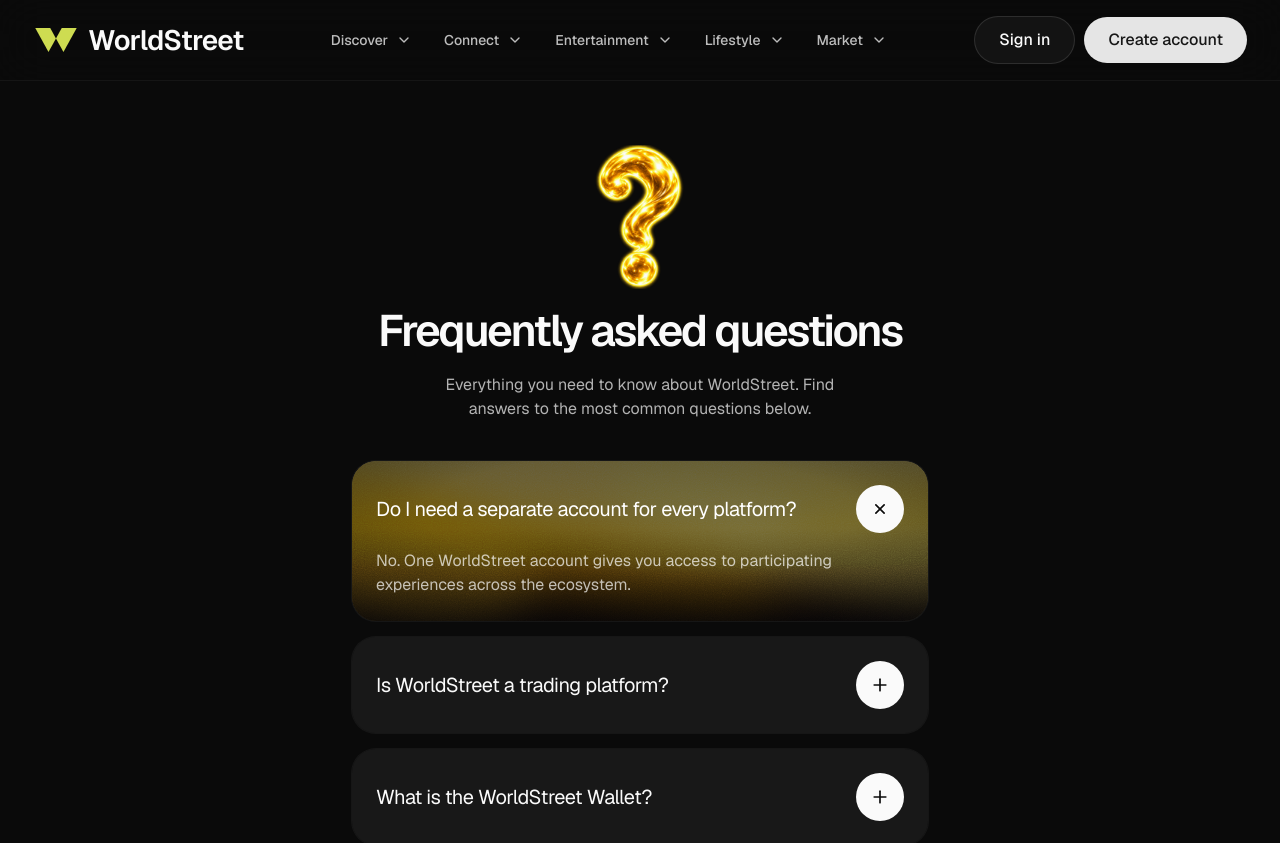
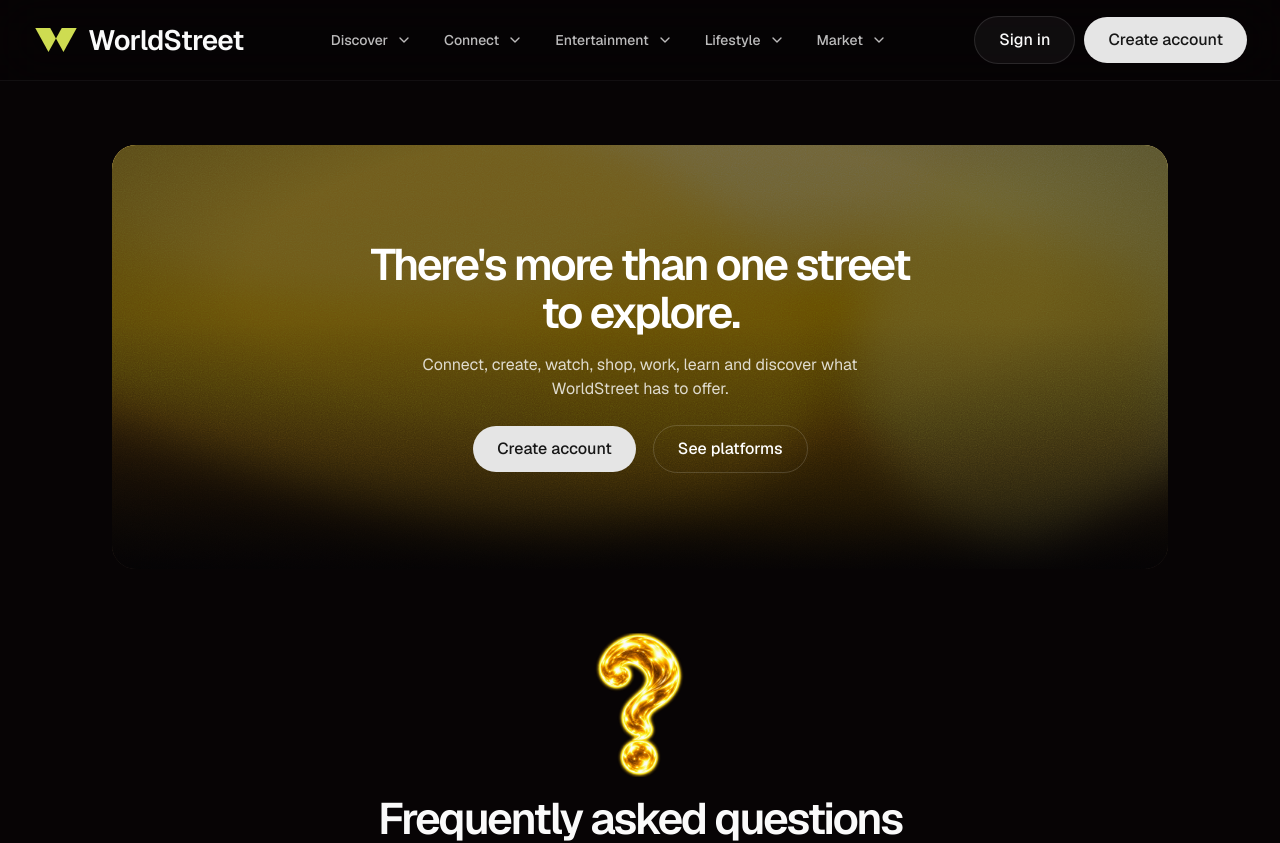
Before and after one commit to elitesitespro/ws-proto, a Next.js app: page / in a window 1280 px wide. Shown: the top 843 px of the page. Built offline with nearby package versions, Linux system fonts and the light colour scheme.

Commit message:
feat: add Explore CTA section and update FAQ heading to h2

```diff
--- /dev/null
+++ b/app/_components/explore-cta-section.tsx
@@ -0,0 +1,53 @@
+import Link from "next/link";
+import { cn } from "cn";
+import { GrainyGradient } from "@/components/ui/grainy-gradient";
+import { buttonVariants } from "@/components/ui/button";
+
+export function ExploreCtaSection() {
+  return (
+    <section
+      aria-labelledby="explore-heading"
+      className="mx-auto w-full max-w-6xl px-3 pt-6 md:px-6 md:pt-8"
+    >
+      <GrainyGradient
+        variant="yellow"
+        seed="worldstreet-explore"
+        className="w-full"
+      >
+        <div className="pointer-events-none absolute inset-0 bg-black/55" aria-hidden="true" />
+        <div className="relative mx-auto flex max-w-4xl flex-col items-center gap-2 px-4 py-8 text-center md:px-8 md:py-12">
+          <h1
+            id="explore-heading"
+            className="max-w-xl text-lg leading-[32px] font-semibold tracking-tight md:text-2xl md:leading-[48px] md:tracking-tighter"
+          >
+            There&apos;s more than one street to explore.
+          </h1>
+          <p className="max-w-md text-sm leading-[24px] text-white/80">
+            Connect, create, watch, shop, work, learn and discover what WorldStreet
+            has to offer.
+          </p>
+          <div className="flex w-full flex-col items-center gap-2 pt-1 sm:w-auto sm:flex-row">
+            <Link
+              href="/create-account"
+              className={cn(
+                buttonVariants({ variant: "default", size: "lg" }),
+                "w-full px-3 sm:w-auto"
+              )}
+            >
+              Create account
+            </Link>
+            <Link
+              href="/platforms"
+              className={cn(
+                buttonVariants({ variant: "outline", size: "lg" }),
+                "w-full border-white/40 bg-transparent px-3 text-white hover:bg-white/10 hover:text-white dark:bg-transparent dark:hover:bg-white/10 sm:w-auto"
+              )}
+            >
+              See platforms
+            </Link>
+          </div>
+        </div>
+      </GrainyGradient>
+    </section>
+  );
+}
--- a/app/_components/faq-section.tsx
+++ b/app/_components/faq-section.tsx
@@ -71,13 +71,13 @@
             loading="eager"
           />
           <div className="w-full overflow-hidden">
-            <motion.h1
+            <motion.h2
               id="faq-heading"
               variants={revealTitle}
               className="text-xl leading-[44px] font-semibold tracking-tight md:text-2xl md:leading-[52px] md:tracking-tighter"
             >
               Frequently asked questions
-            </motion.h1>
+            </motion.h2>
           </div>
           <div className="w-full max-w-md overflow-hidden">
             <motion.p
--- a/app/globals.css
+++ b/app/globals.css
@@ -96,7 +96,7 @@
 }
 
 .dark {
-  --background: oklch(0.145 0 0);
+  --background: #070405;
   --foreground: oklch(0.985 0 0);
   --card: oklch(0.205 0 0);
   --card-foreground: oklch(0.985 0 0);
--- a/app/page.tsx
+++ b/app/page.tsx
@@ -1,8 +1,10 @@
+import { ExploreCtaSection } from "./_components/explore-cta-section";
 import { FaqSection } from "./_components/faq-section";
 
 export default function Home() {
   return (
     <main className="min-h-svh">
+      <ExploreCtaSection />
       <FaqSection />
     </main>
   );
```
